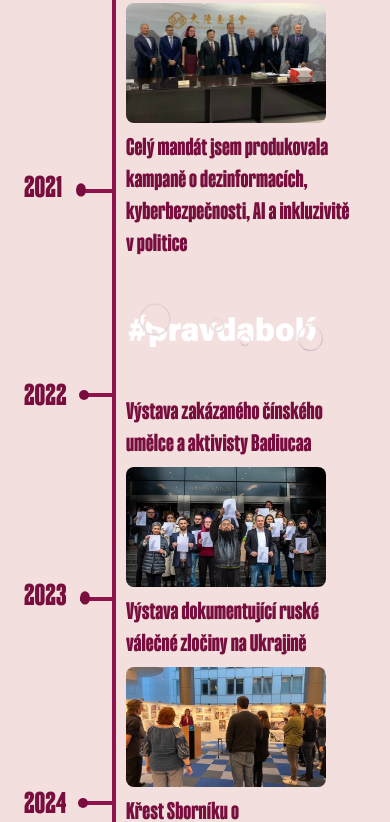
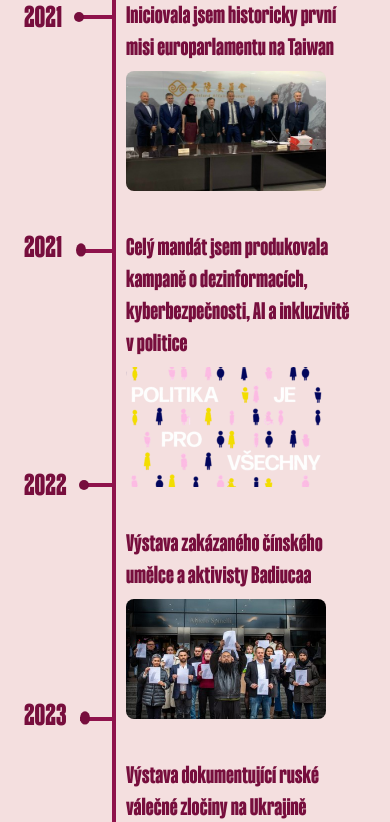
Before and after one commit to caroluxurians/mgreg, a Next.js app: page /o-mne in a window 390 px wide. Shown: the part 1088-1910 px from the top of the page. Built offline with nearby package versions, Linux system fonts and the light colour scheme.

Commit message:
xs timeline styles init

```diff
--- a/app/(sections)/o-mne/page.tsx
+++ b/app/(sections)/o-mne/page.tsx
@@ -82,7 +82,7 @@ const OMne = () => {
             lg:grid-cols-[1fr_3fr_2fr] 2xl:px-20 3xl:px-26"
           >
             <div className="pt-10 pb-12 grid grid-cols-2 relative">
-              <div className="flex flex-col h-440 pb-12 absolute top-8 left-6
+              <div className="flex flex-col h-500 pb-12 absolute top-8 left-6
               justify-between sm:top-12 sm:left-6 sm:pb-40 md:left-2 lg:h-310 lg:left-0 3xl:h-340 3xl:top-16"
               >
                 <TimelineBulletPoint shape="ellipse" year="2019" />
@@ -96,7 +96,7 @@ const OMne = () => {
                 <TimelineBulletPoint shape="ellipse" year="2025" />
 
               </div>
-              <div className="w-1 h-440 bg-red-pink absolute left-28 relative sm:left-32 sm:h-260 lg:h-350 lg:left-38 xl:left-42 2xl:left-54 3xl:left-62 3xl:h-400">
+              <div className="w-1 h-500 bg-red-pink absolute left-28 relative sm:left-32 sm:h-260 lg:h-350 lg:left-38 xl:left-42 2xl:left-54 3xl:left-62 3xl:h-400">
                 <div className="w-6 absolute -top-5 -left-2.5 sm:w-8 sm:-left-3.5 lg:w-10 lg:-top-10 lg:-left-4.5 2xl:w-12 2xl:-left-5.5 2xl:-top-12">
                   <Image
                     src="/cat-timeline-icon.svg"
@@ -116,7 +116,7 @@ const OMne = () => {
               </div>
             </div>
 
-            <div className="flex flex-col h-440 justify-between pt-5 pb-14 sm:pt-14 md:ml-5 lg:h-370 lg:pt-6 lg:pb-22 2xl:ml-8 3xl:h-400 3xl:ml-9 3xl:pt-9">
+            <div className="flex flex-col h-560 justify-between mt-14 pb-14 sm:pt-14 md:ml-5 lg:h-370 lg:pt-6 lg:pb-22 2xl:ml-8 3xl:h-400 3xl:ml-9 3xl:pt-9">
               <TimelineEvent
                 eventName="Zvolení do Evropského parlamentu"
                 imageSrc="/tl/zvoleni.jpeg"
@@ -131,7 +131,7 @@ const OMne = () => {
               />
               <TimelineEvent
                 eventName="Celý mandát jsem produkovala kampaně o dezinformacích, kyberbezpečnosti, AI a inkluzivitě v politice"
-                imageSrc="/tl/2.png"
+                imageSrc="/tl/4.png"
                 alt="fotka loga kampaně o dezinformacích, kyberbezpečnosti, AI a inkluzivitě v politice"
                 styles="sm:mb-32 md:mb-32 lg:mb-34 3xl:gap-7 3xl:mb-38"
               />
```
